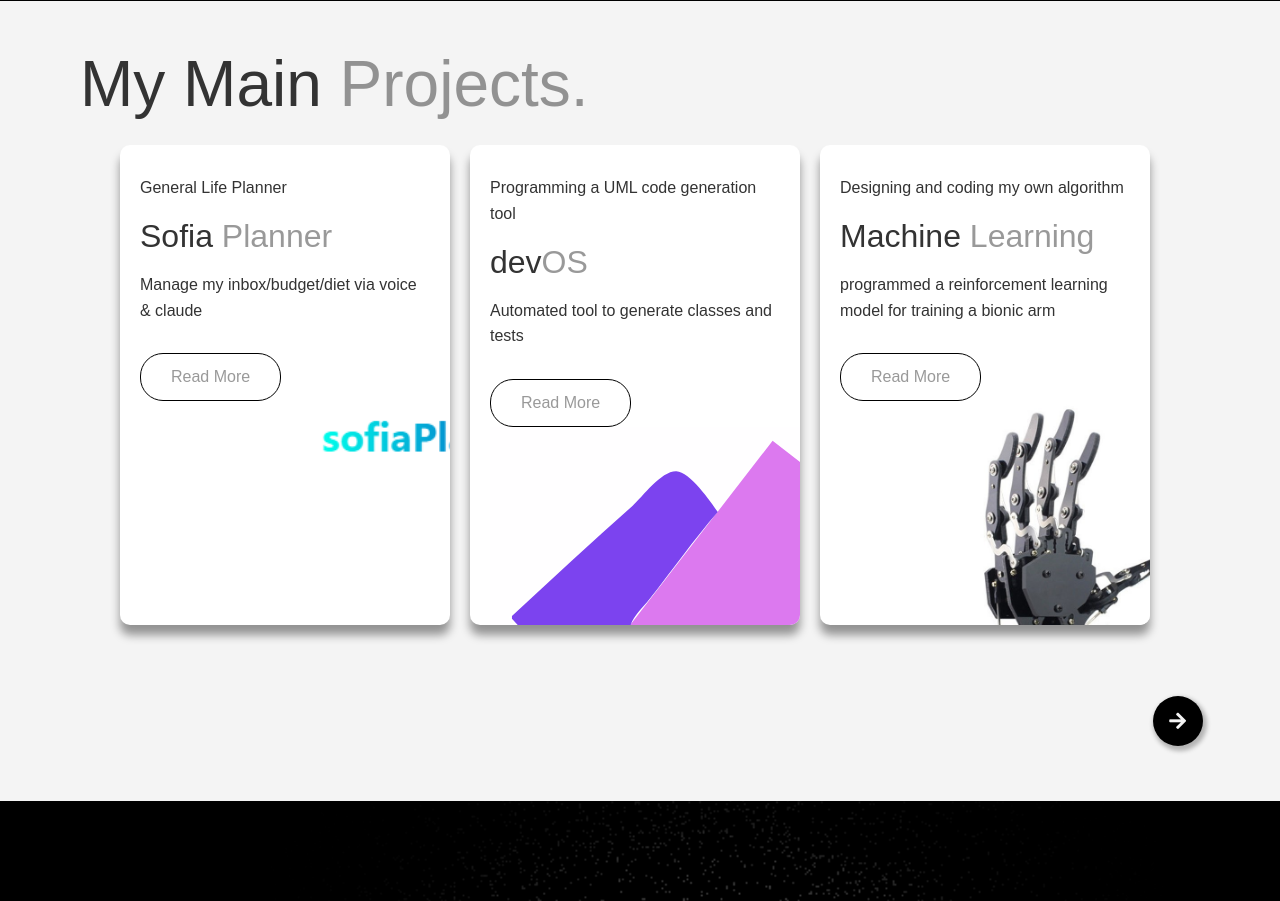
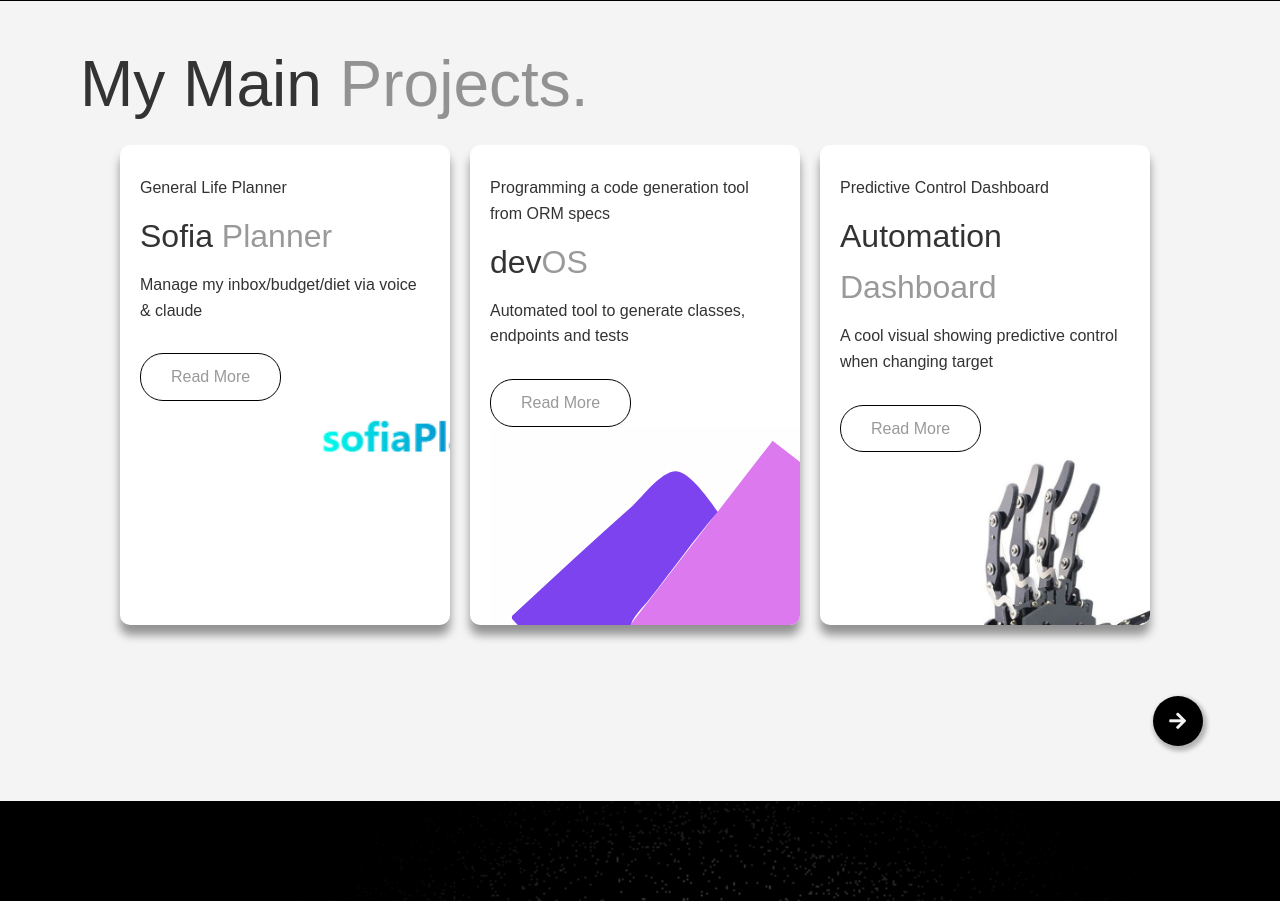
Before and after one commit to kesler20/personal_portfolio, a Flask app: page / in a window 1280 px wide. Shown: the part 847-1748 px from the top of the page. Run offline with Flask 2, Linux system fonts and the light colour scheme.

Commit message:
Update project descriptions and links in index.html

```diff
--- a/templates/index.html
+++ b/templates/index.html
@@ -33,16 +33,16 @@
                 <p class="md">Sofia <a>Planner</a></p>
                 <p>Manage my inbox/budget/diet via voice & claude</p>
                 <div class="card-btn">
-                    <a href="../biodigester" class="btn btn-outline in-card">Read More</a>
+                    <a href="https://sofiaui-production.up.railway.app" class="btn btn-outline in-card">Read More</a>
                 </div>
                 <img src="{{ url_for('static', filename='img/sofia-planner.png') }}" alt="sofia pricture" srcset="">
             </div>
         </div>
         <div>
             <div class="card" id='card-0' hef='https://github.com/kesler20/_devOS'>
-                <p>Programming a UML code generation tool</p>
+                <p>Programming a code generation tool from ORM specs</p>
                 <p class="md">dev<a>OS</a></p>
-                <p>Automated tool to generate classes and tests</p>
+                <p>Automated tool to generate classes, endpoints and tests</p>
                 <div class="card-btn">
                     <a href="https://github.com/kesler20/_devOS" class="btn btn-outline in-card">Read More</a>
                 </div>
@@ -51,11 +51,11 @@
         </div>
         <div>
             <div class="card" id='card-1' hef='../machine_learning/'>
-                <p>Designing and coding my own algorithm</p>
-                <p class="md">Machine <a>Learning</a></p>
-                <p>programmed a reinforcement learning model for training a bionic arm</p>
+                <p>Predictive Control Dashboard</p>
+                <p class="md">Automation <a>Dashboard</a></p>
+                <p>A cool visual showing predictive control when changing target</p>
                 <div class="card-btn">
-                    <a href="https://github.com/kesler20/reinforcement_learning" class="btn btn-outline in-card">Read More</a>
+                    <a href="https://kesler20.github.io/predictive_control_dashboard" class="btn btn-outline in-card">Read More</a>
                 </div>
                 <img class='bionics' src="{{ url_for('static', filename='img/bionics.jpg') }}" alt="random pic" srcset="">
             </div>
```
